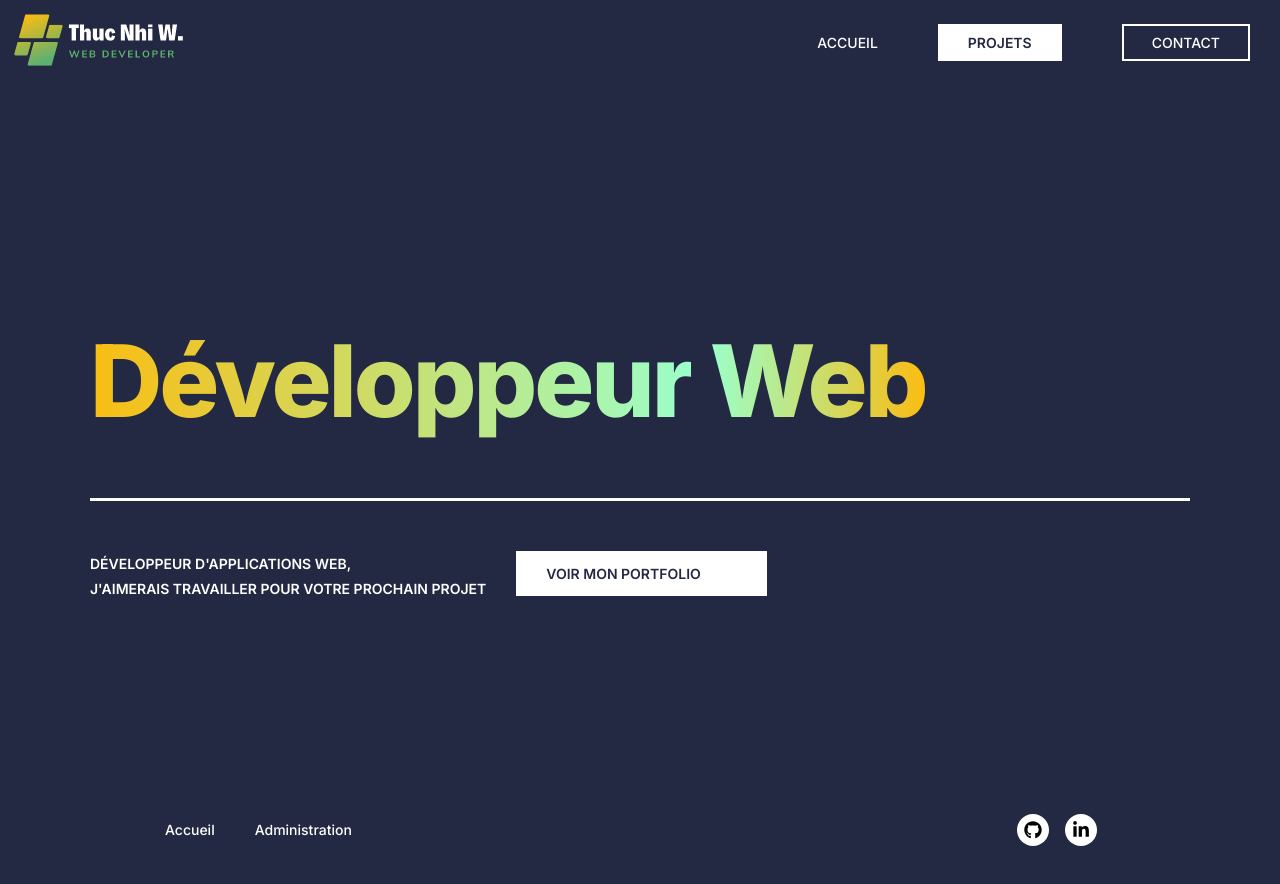
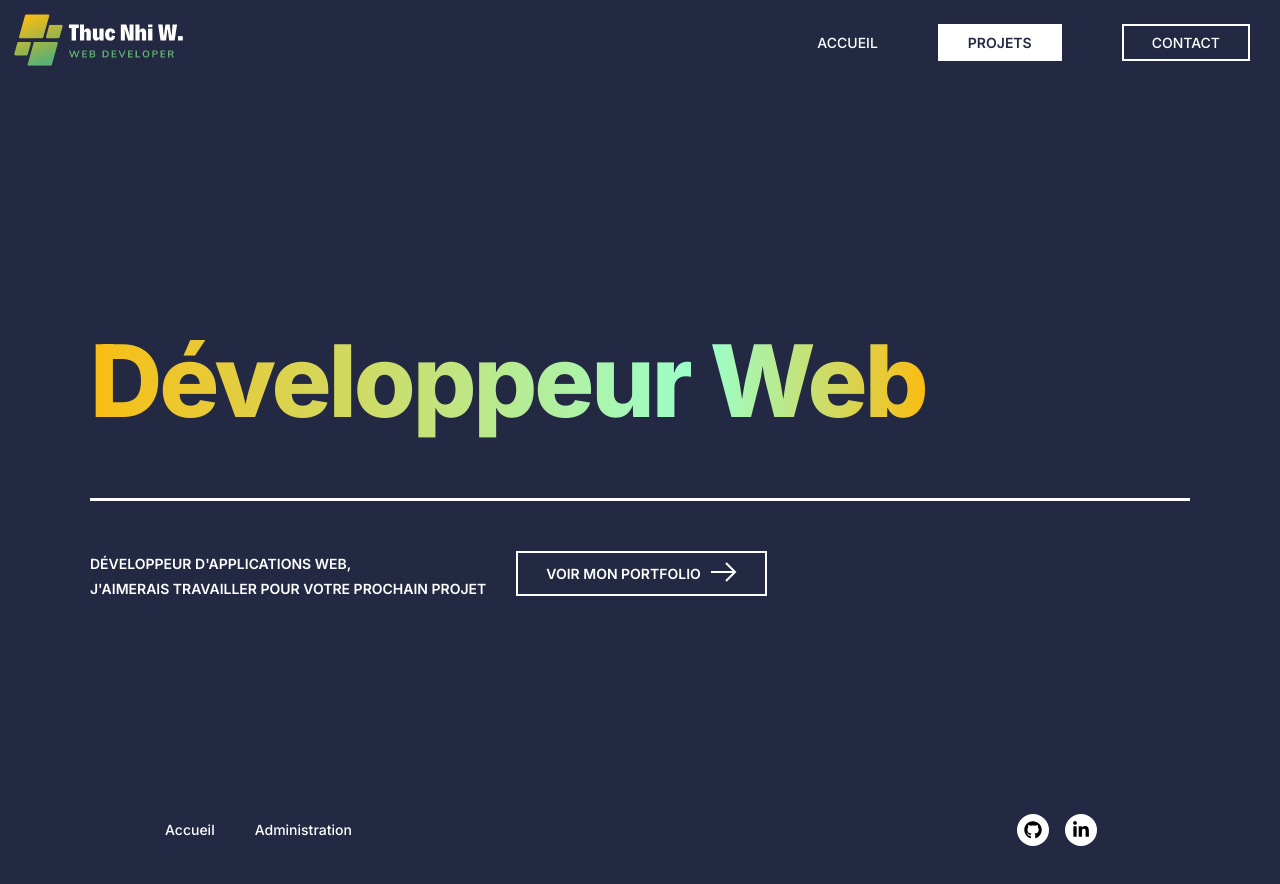
Before and after one commit to thucnhi-wiedenhofer/tn_portfolio_next.js, a Next.js app: page / in a window 1280 px wide. Shown: the top 884 px of the page. Built offline with nearby package versions, Linux system fonts and the light colour scheme.

Commit message:
btnSlide ok

```diff
--- a/pages/index.js
+++ b/pages/index.js
@@ -22,7 +22,7 @@ export default function Home() {
           </p>
           <ul>
             <li className={styles.navItem}>
-              <Link className={styles.btnSlide} href="/contact">
+              <Link className={styles.btnSlide} href="/projets">
                 <span>
                   Voir mon portfolio
                   <Image src={arrow} alt="flèche" className={styles.arrow} />
--- a/styles/Home.module.css
+++ b/styles/Home.module.css
@@ -44,10 +44,6 @@
 }
 
 .btnSlide {
-  background-color: transparent;
-  border: 0px;
-  box-shadow: inset 0 0 0 2px #ffffff;
-  color: #ffff;
   padding: 10px 20px 10px 30px;
   text-transform: uppercase;
   display: flex;
@@ -66,14 +62,16 @@
   align-items: center;
   position: relative;
   z-index: 2;
-  color:#242943;
+  color:#ffffff;
   transition: color 0.3s ease-in-out;
 }
 
 .btnSlide::after {
   content: "";
   position: absolute;
-  background-color:#ffff;
+  background-color: transparent;
+  border: 2px solid #ffffff;
+  color: #ffff;
   width: 100%;
   height: 100%;
   top: 0;
@@ -82,11 +80,19 @@
 }
 
 .btnSlide:hover::after {
-  transform: translateX(-100%);
+  background-color: #ffffff;
+  transform: translateX(100%);
+}
+
+.btnSlide:hover {
+  background-color: #ffffff;
+  transition: background-color 0.5s ease-in-out;
 }
 
 .btnSlide:hover span {
-  color: #ffff;
+  background-color: #ffffff81;
+  transition: background-color 1s ease-in-out;
+  color: #242943;
 }
 
 
```
